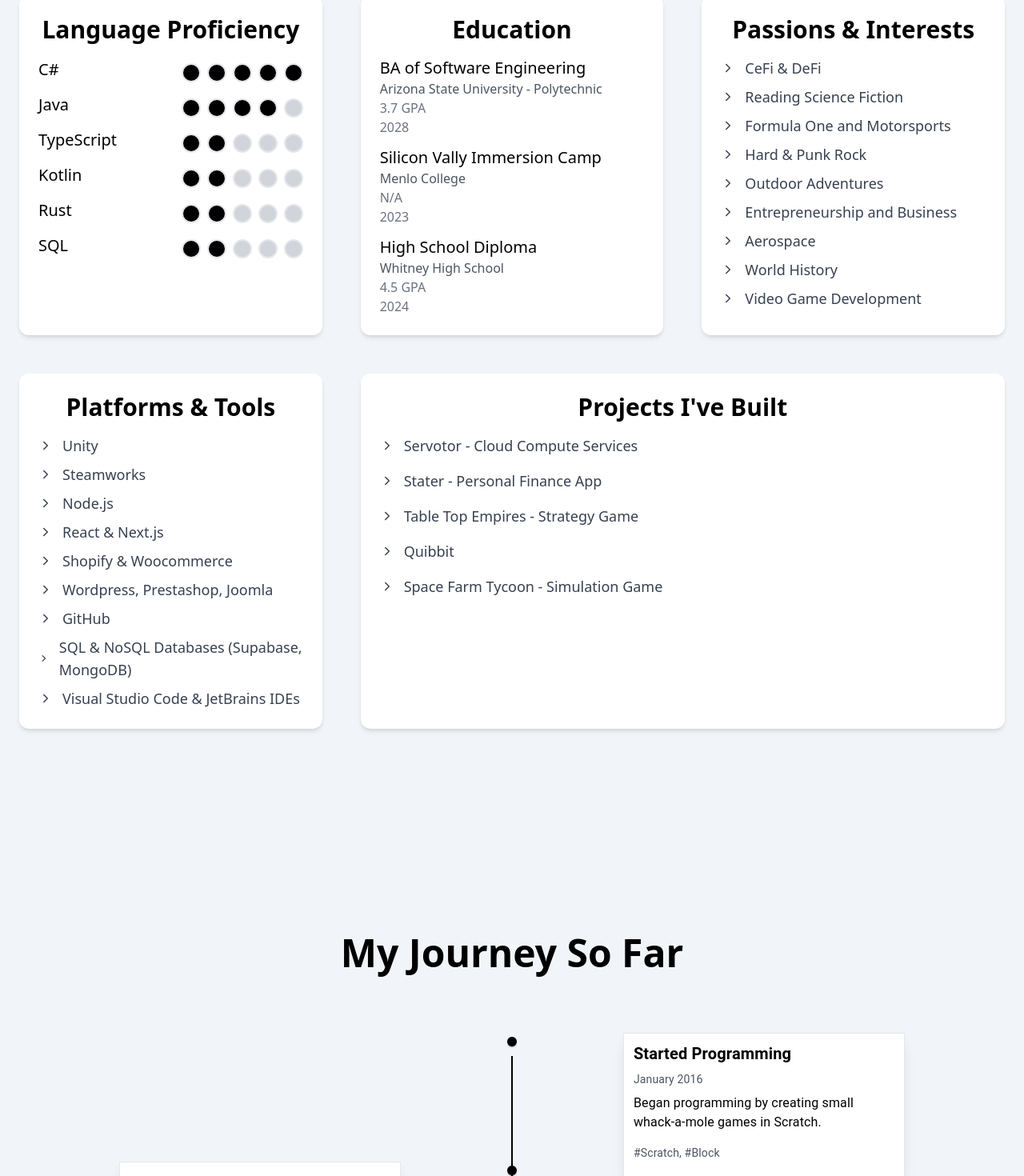
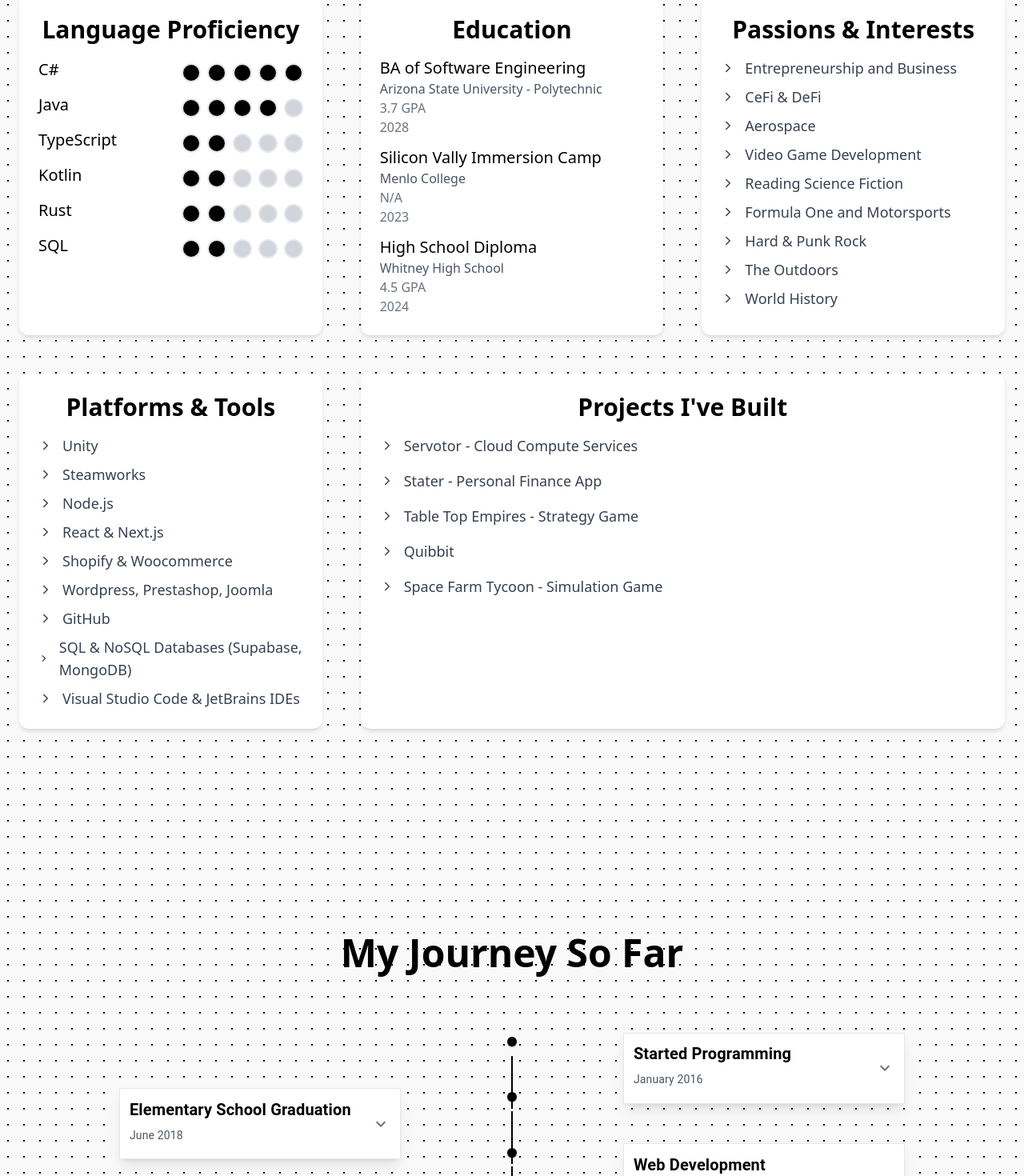
Before and after one commit to Tech-Know2/web_portfolio, a Next.js app in the folder portfolio/: page / in a window 1280 px wide. Shown: the part 1124-2594 px from the top of the page at 80% size. Built offline with nearby package versions, Linux system fonts and the light colour scheme.

Commit message:
Added background and collapsable events

```diff
--- a/portfolio/src/app/aboutme.tsx
+++ b/portfolio/src/app/aboutme.tsx
@@ -159,15 +159,15 @@ const PassionsInterests = () => {
         transition={{ duration: 1, delay: 0.5 }}
       >
         {[
+          "Entrepreneurship and Business",
           "CeFi & DeFi",
+          "Aerospace",
+          "Video Game Development",
           "Reading Science Fiction",
           "Formula One and Motorsports",
           "Hard & Punk Rock",
-          "Outdoor Adventures",
-          "Entrepreneurship and Business",
-          "Aerospace",
-          "World History",
-          "Video Game Development"
+          "The Outdoors",
+          "World History"
         ].map((interest, index) => (
           <motion.li
             key={index}
--- a/portfolio/src/app/globals.css
+++ b/portfolio/src/app/globals.css
@@ -5,3 +5,9 @@
 html {
     scroll-behavior: smooth;
 }
+
+body {
+    background-color: #f9f9f9; /* Light background */
+    background-image: radial-gradient(circle, #000 1px, transparent 0.1px); /* Dot grid */
+    background-size: 20px 20px; /* Grid spacing */
+}
--- a/portfolio/src/app/hero.tsx
+++ b/portfolio/src/app/hero.tsx
@@ -34,7 +34,7 @@ export default function Hero() {
               ref={ref}
             >
               <h2 className="text-2xl sm:text-3xl md:text-4xl text-black leading-tight">
-                I am pursuing both a Bachelors degree in Software Engineering at ASU Polytechnic.
+                I am pursuing a Bachelors degree in Software Engineering at ASU Polytechnic.
               </h2>
             </motion.div>
           </div>
--- a/portfolio/src/app/page.tsx
+++ b/portfolio/src/app/page.tsx
@@ -17,7 +17,6 @@ const fadeIn = {
 };
 
 // Section component that triggers fade-in animation when in view
-// Updated typing to allow id and other HTML attributes
 const Section = ({ children, id, className }: { children: React.ReactNode, id?: string, className?: string }) => {
   const ref = useRef(null);
   const isInView = useInView(ref, { once: true, margin: "0px 0px -100px 0px" });
@@ -25,8 +24,8 @@ const Section = ({ children, id, className }: { children: React.ReactNode, id?:
   return (
     <motion.div
       ref={ref}
-      id={id} // Apply the id prop here
-      className={`py-24 ${className}`} // Allow passing custom className
+      id={id}
+      className={`py-24 ${className}`} // Custom className prop
       initial="hidden"
       animate={isInView ? "visible" : "hidden"}
       variants={fadeIn}
@@ -38,7 +37,7 @@ const Section = ({ children, id, className }: { children: React.ReactNode, id?:
 
 export default function Home() {
   return (
-    <div className="min-h-screen bg-slate-100">
+    <div className="min-h-screen">
       <Scroll />
       <Navbar />
 
--- a/portfolio/src/app/timeline.tsx
+++ b/portfolio/src/app/timeline.tsx
@@ -7,7 +7,8 @@ import TimelineSeparator from '@mui/lab/TimelineSeparator';
 import TimelineConnector from '@mui/lab/TimelineConnector';
 import TimelineContent from '@mui/lab/TimelineContent';
 import TimelineDot from '@mui/lab/TimelineDot';
-import { motion } from "framer-motion";
+import { motion, AnimatePresence  } from "framer-motion";
+import { MdExpandMore, MdExpandLess } from "react-icons/md";
 
 const events = [
   { title: "Started Programming", description: "Began programming by creating small whack-a-mole games in Scratch.", date: "January 2016", hashtags:"#Scratch, #Block" },
@@ -35,7 +36,11 @@ const events = [
 ];
 
 export default function TimelineComponent() {
-  const [eventsData] = useState(events);
+  const [openEventIndex, setOpenEventIndex] = useState<number | null>(null);
+
+  const toggleEvent = (index: number) => {
+    setOpenEventIndex(openEventIndex === index ? null : index);
+  };
 
   return (
     <>
@@ -43,32 +48,52 @@ export default function TimelineComponent() {
         <h1 className="text-5xl pb-[5%] font-semibold">My Journey So Far</h1>
       </div>
       <Timeline position="alternate" sx={{ marginBottom: -1 }}>
-        {eventsData.map((event, index) => (
+        {events.map((event, index) => (
           <TimelineItem key={index} sx={{ marginBottom: -4 }}>
-            <TimelineSeparator sx={{ display: 'flex', alignItems: 'center' }}>
-              <TimelineDot sx={{ bgcolor: 'black' }} />
-              {index < eventsData.length - 1 && <TimelineConnector sx={{ bgcolor: 'black' }} />}
+            <TimelineSeparator sx={{ display: "flex", alignItems: "center" }}>
+              <TimelineDot sx={{ bgcolor: "black" }} />
+              {index < events.length - 1 && <TimelineConnector sx={{ bgcolor: "black" }} />}
             </TimelineSeparator>
             <TimelineContent>
               <motion.div
                 initial={{ opacity: 0, x: index % 2 === 0 ? -100 : 100 }}
                 whileInView={{ opacity: 1, x: 0 }}
-                viewport={{ once: true }}  // Ensure the animation runs only once
+                viewport={{ once: true }}
                 transition={{ duration: 0.8 }}
                 style={{ padding: 0 }}
               >
                 <div
-                  className="p-2 bg-white border rounded-lg shadow-lg text-left hover:scale-105 hover:shadow-2xl transition-all px-[2%] py-[2%] mb-1"
+                  className="p-2 bg-white border rounded-lg shadow-lg text-left hover:scale-105 hover:shadow-2xl transition-all px-[2%] py-[2%] mb-1 cursor-pointer"
                   style={{
-                    width: '60%',
-                    height: 'auto',
-                    margin: '0 auto',
+                    width: "60%",
+                    height: "auto",
+                    margin: "0 auto",
                   }}
+                  onClick={() => toggleEvent(index)}
                 >
-                  <h3 className="font-bold text-xl mb-2">{event.title}</h3>
-                  <p className="text-sm text-gray-600 mb-2">{event.date}</p>
-                  <p className="text-base mb-4">{event.description}</p>
-                  <p className="text-sm text-gray-600 mb-2">{event.hashtags}</p>
+                  <div className="flex justify-between items-center">
+                    <div>
+                      <h3 className="font-bold text-xl mb-2">{event.title}</h3>
+                      <p className="text-sm text-gray-600 mb-2">{event.date}</p>
+                    </div>
+                    <div className="text-2xl text-gray-500">
+                      {openEventIndex === index ? <MdExpandLess /> : <MdExpandMore />}
+                    </div>
+                  </div>
+                  <AnimatePresence>
+                    {openEventIndex === index && (
+                      <motion.div
+                        initial={{ opacity: 0, height: 0 }}
+                        animate={{ opacity: 1, height: "auto" }}
+                        exit={{ opacity: 0, height: 0 }}
+                        transition={{ duration: 0.3 }}
+                        className="overflow-hidden"
+                      >
+                        <p className="text-base mb-4">{event.description}</p>
+                        <p className="text-sm text-gray-600">{event.hashtags}</p>
+                      </motion.div>
+                    )}
+                  </AnimatePresence>
                 </div>
               </motion.div>
             </TimelineContent>
```
